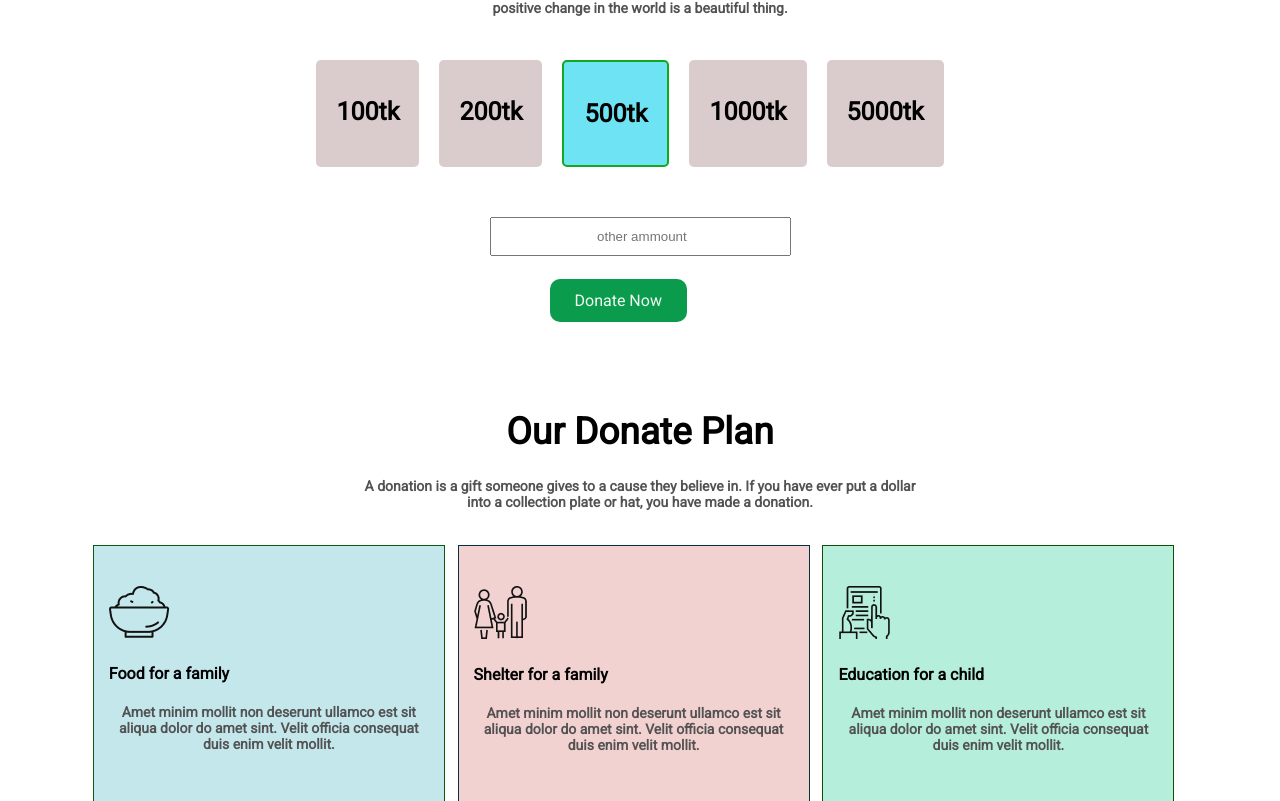
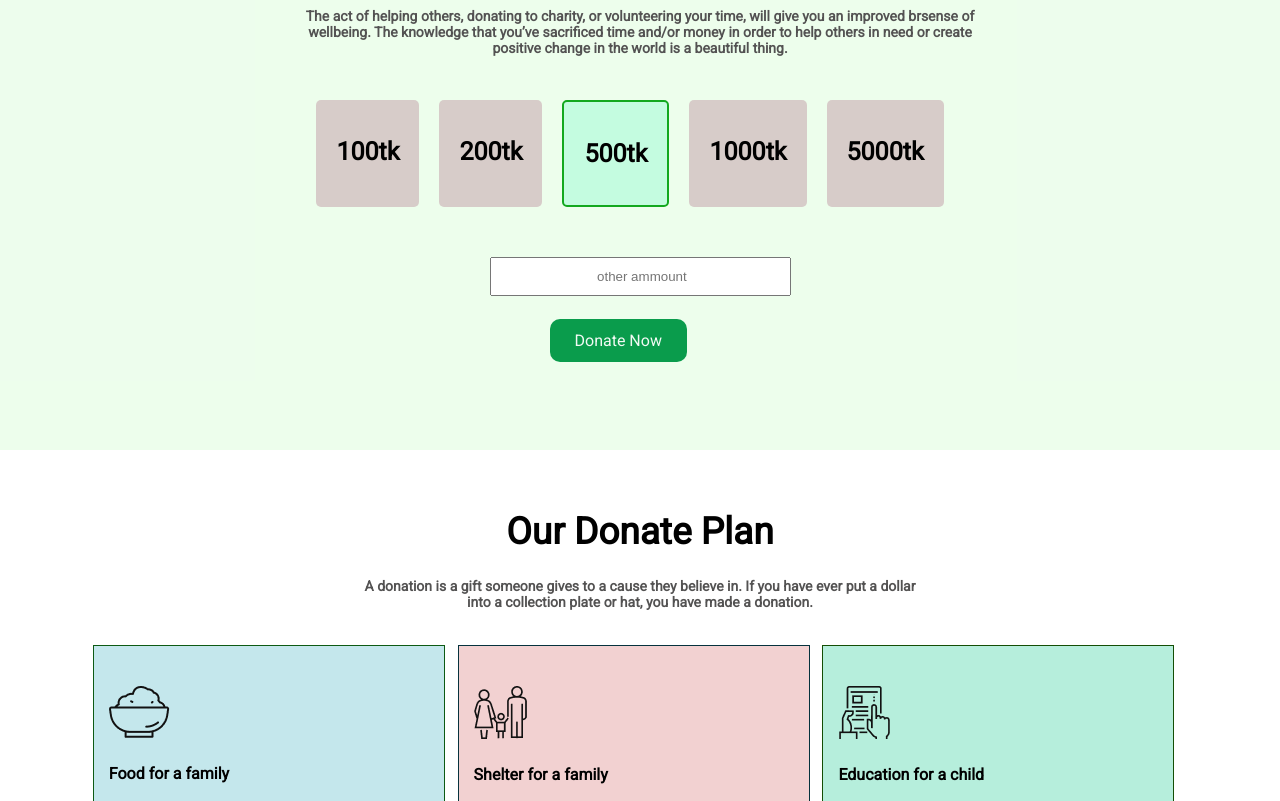
Before and after one commit to mdferdows/humanity-project, a plain HTML site: page index.html in a window 1280 px wide. Shown: the part 636-1437 px from the top of the page. Drawn offline with Linux system fonts and the light colour scheme.

Commit message:
color change

```diff
--- a/index.html
+++ b/index.html
@@ -15,7 +15,7 @@
 </head>
 
 <body>
-    <section id="description">
+    <section id="description" class="banner">
         <div class="description_item">
             <h1>Let’s Help Those Who Are <br> More In Need</h1>
             <p>an act or instance of presenting something as a gift, grant, or contribution. a gift, as to a fund;
--- a/style.css
+++ b/style.css
@@ -26,11 +26,13 @@ h3{
 /* description part start */
 
 #description{
+
     background-image: url(./image/donation9.jpg);
     background-repeat: no-repeat;
     background-position: center;
     background-size: cover;
     height: 500px;
+
 
 }
 .description_item {
@@ -60,12 +62,16 @@ h3{
 
 /* description part end */
 /* Donate today part start */
-
+#amount_section{
+    background: rgba(16, 231, 9, 0.075);
+    padding: 40px 0;
+}
 #amount_section h2{
 
     font-weight: 700;
     color: #000;
     text-align: center;
+
 }
 #amount_section p{
     color: #535252;
@@ -85,9 +91,10 @@ h3{
     border-radius: 5px;
 }
 .ammount .digit{
-    background: #6be3f3fb;
+    /* background: #6be3f3fb; */
+    background: #09f3a52d;
     color: #000;
-    border: 2px solid rgb(19, 168, 31);
+    border: 2px solid #13a81f;
 }
 #amount_section .other_amount  {
     display: flex;
@@ -111,7 +118,7 @@ h3{
 /* Donate today part end */
 /* donation plan start */
 #donate_plan {
-    margin-top: 100px;
+    margin-top: 60px;
     margin-bottom: 100px;
 }
 #donate_plan .basic_need{
```
